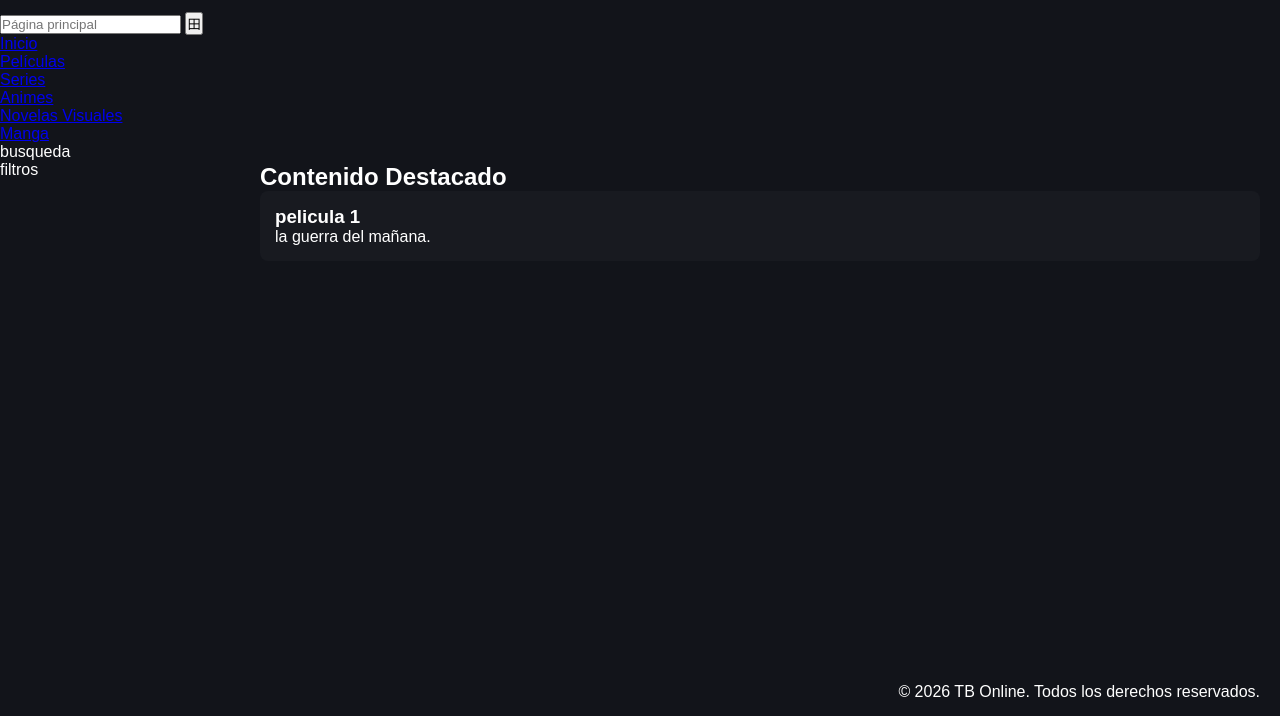
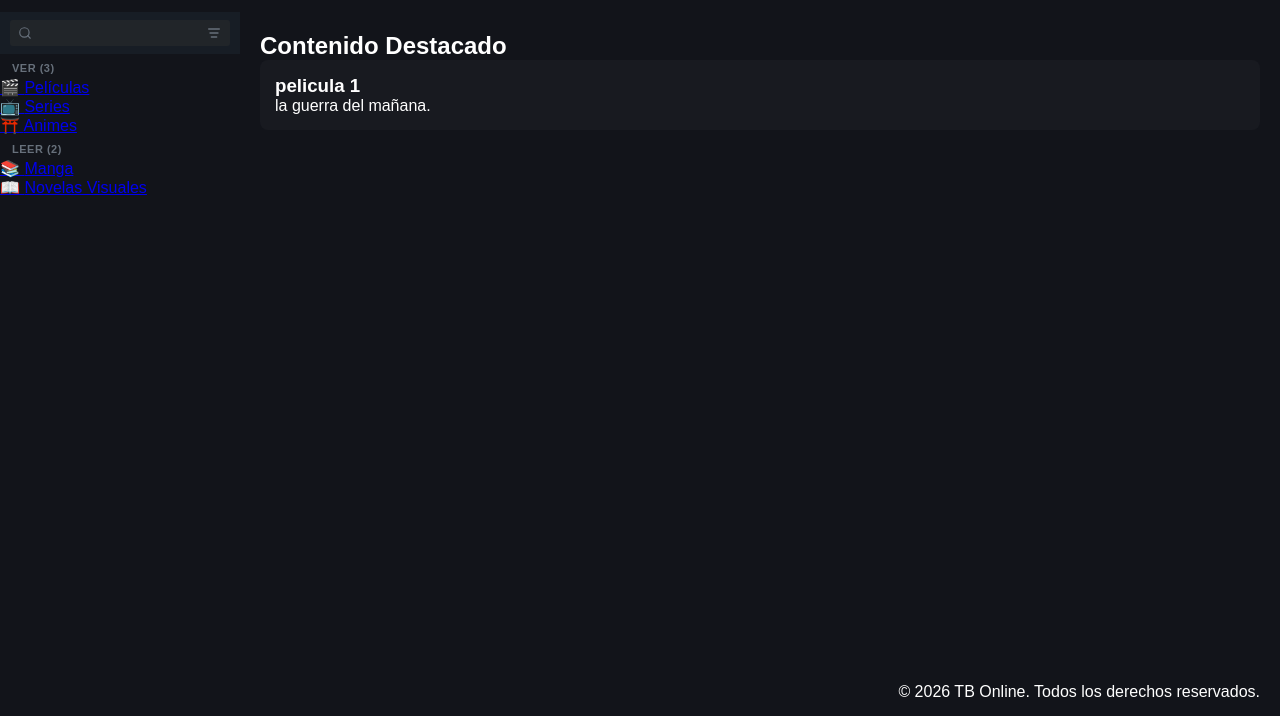
Before and after one commit to klepper117/tbonline, a plain HTML site: page tbonline/html/index.html in a window 1280 px wide. Shown: the part 84-800 px from the top of the page. Drawn offline with Linux system fonts and the light colour scheme.

Commit message:
Diseño de la barra de busqueda (Hecha por gemini XD)

```diff
--- a/tbonline/css/index.css
+++ b/tbonline/css/index.css
@@ -63,3 +63,86 @@ h1{
   text-decoration: none;
   color: inherit; /* Mantiene el color blanco del texto */
 }
+
+/* Lo siguiente esta hecho por gemini */
+.category-title {
+  padding: 8px 12px 4px 12px;
+  font-size: 11px;
+  font-weight: bold;
+  color: #67707b;
+  cursor: pointer;
+  letter-spacing: 0.5px;
+  list-style: none;
+  text-transform: uppercase;
+}
+
+.category-title:hover {
+  color: #c6d4df;
+}
+
+/* Espaciado para la lista general de inicio */
+.main-nav {
+  margin-bottom: 8px;
+}
+
+/* Barra de busqueda*//* Contenedor exterior */
+.sidebar-header {
+  padding: 8px 10px;
+  background-color: #171d25;
+}
+
+/* Caja de búsqueda principal */
+.steam-search-bar {
+  display: flex;
+  align-items: center;
+  background-color: #212529;
+  border-radius: 3px;
+  padding: 4px 8px;
+  box-sizing: border-box;
+  width: 100%;
+}
+
+/* Icono de Lupa */
+.steam-search-bar .search-icon {
+  width: 14px;
+  height: 14px;
+  color: #67707b;
+  flex-shrink: 0; /* Evita que el icono se aplaste */
+  margin-right: 6px;
+}
+
+/* Campo de texto (input) - AQUÍ ESTABA EL DETALLE */
+.steam-search-bar input {
+  flex: 1;
+  min-width: 0; /* MUY IMPORTANTE: evita que el input empuje a otros elementos fuera de la caja */
+  background: transparent;
+  border: none !important;
+  outline: none !important;
+  color: #c6d4df;
+  font-size: 12px;
+  padding: 2px 0;
+}
+
+/* Botón e Icono de Filtro */
+.steam-search-bar .filter-btn {
+  background: transparent;
+  border: none;
+  padding: 0;
+  margin-left: 6px;
+  cursor: pointer;
+  display: flex;
+  align-items: center;
+  justify-content: center;
+  flex-shrink: 0; /* Evita que el filtro se aplaste o se pegue */
+}
+
+.steam-search-bar .filter-icon {
+  width: 16px;
+  height: 16px;
+  color: #67707b;
+  transition: color 0.15s ease;
+}
+
+.steam-search-bar .filter-btn:hover .filter-icon {
+  color: #ffffff;
+}
--- a/tbonline/html/index.html
+++ b/tbonline/html/index.html
@@ -11,26 +11,86 @@
         <a href="index.html" class="logo-link">
             <h1>TB Online</h1>
         </a>
-        <nav>
-            <div class="sidebar-search-bar">
-                <input type="text" placeholder="Página principal" readonly />
-                <button class="icon-btn">田</button>
-            </div>
-            <ul>
-                <li><a href="Inicio.html">Inicio</a></li>
-                <li><a href="Películas.html">Películas</a></li>
-                <li><a href="Series.html">Series</a></li>
-                <li><a href="Anime.html">Animes</a></li>
-                <li><a href="Novelas.html">Novelas Visuales</a></li>
-                <li><a href="Manga.html">Manga</a></li>
-            </ul>
-        </nav>
     </header>
 
-    <aside class="tbo-sidebar">
-       <p>busqueda</p>
-       <p>filtros</p>
-    </aside>
+    <!-- Todo este aside fue hecho por gemini-->
+    <aside class="steam-sidebar">
+        <!-- Barra de busqueda -->
+        <div class="sidebar-header">
+            <div class="steam-search-bar">
+
+    <!-- Icono Lupa SVG -->
+    <svg class="search-icon" viewBox="0 0 24 24" fill="none" stroke="currentColor" stroke-width="2" stroke-linecap="round" stroke-linejoin="round">
+      <circle cx="11" cy="11" r="8"></circle>
+      <line x1="21" y1="21" x2="16.65" y2="16.65"></line>
+    </svg>
+
+    <!-- Campo de entrada -->
+    <input type="text" placeholder="" />
+
+    <!-- Icono Filtro SVG -->
+    <button class="filter-btn" title="Filtrar">
+      <svg class="filter-icon" viewBox="0 0 24 24" fill="none" stroke="currentColor" stroke-width="2" stroke-linecap="round" stroke-linejoin="round">
+        <line x1="4" y1="6" x2="20" y2="6"></line>
+        <line x1="6" y1="12" x2="18" y2="12"></line>
+        <line x1="8" y1="18" x2="16" y2="18"></line>
+      </svg>
+    </button>
+  </div>
+  <!-- Fin de barra de busqueda-->
+</div>
+
+  <!-- Lista de Navegación -->
+  <div class="sidebar-content">
+
+    <!-- Categoría 1: VER -->
+    <details open class="category-group">
+      <summary class="category-title">VER (3)</summary>
+      <ul class="nav-list">
+        <li>
+          <a href="#" class="nav-item">
+            <span class="icon">🎬</span>
+            <span class="text">Películas</span>
+          </a>
+        </li>
+        <li>
+          <a href="#" class="nav-item">
+            <span class="icon">📺</span>
+            <span class="text">Series</span>
+          </a>
+        </li>
+        <li>
+          <a href="#" class="nav-item">
+            <span class="icon">⛩️</span>
+            <span class="text">Animes</span>
+          </a>
+        </li>
+      </ul>
+    </details>
+
+    <!-- Categoría 2: LEER -->
+    <details open class="category-group">
+      <summary class="category-title">LEER (2)</summary>
+      <ul class="nav-list">
+        <li>
+          <a href="#" class="nav-item">
+            <span class="icon">📚</span>
+            <span class="text">Manga</span>
+          </a>
+        </li>
+        <li>
+          <a href="#" class="nav-item">
+            <span class="icon">📖</span>
+            <span class="text">Novelas Visuales</span>
+          </a>
+        </li>
+      </ul>
+    </details>
+
+  </div>
+</aside>
+
+
     <main>
             <h2>Contenido Destacado</h2>
             <section class="tbo-grid">
```
